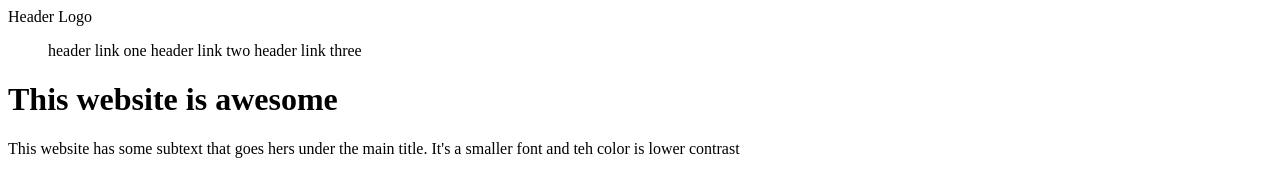
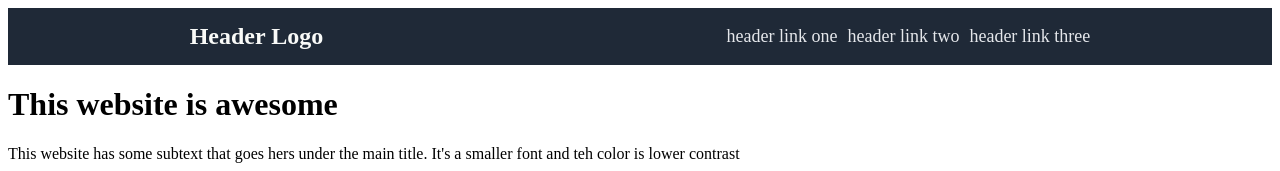
Before and after one commit to kriscodesstuff/landing-page, a plain HTML site: page index.html in a window 1280 px wide. Shown: the top 171 px of the page. Drawn offline with Linux system fonts and the light colour scheme.

Commit message:
Style navbar

```diff
--- a/index.html
+++ b/index.html
@@ -5,15 +5,16 @@
     <meta http-equiv="X-UA-Compatible" content="IE=edge">
     <meta name="viewport" content="width=device-width, initial-scale=1.0">
     <title>Landing Page</title>
+    <link rel="stylesheet" href="style.css">
 </head>
 <body>
 <div class="container">
     <nav>
         <div class="header">Header Logo</div>
         <ul>
-            <a>header link one</a>
-            <a>header link two</a>
-            <a>header link three</a>
+            <li><a>header link one</a></li>
+            <li><a>header link two</a></li>
+            <li><a>header link three</a></li>
         </ul>
     </nav>
 
@@ -67,6 +68,5 @@
 
 </div>
 
-
 </body>
 </html>
--- a/style.css
+++ b/style.css
@@ -0,0 +1,21 @@
+nav{
+    background-color: #1F2937;
+    display: flex;
+    color: white;
+    justify-content: space-around;
+    align-items: center;
+    font-size: 18px;
+    color: #E5E7EB;
+}
+
+.header{
+    font-weight: bold;
+    font-size: 24px;
+    color: #F9FAF8;
+}
+
+nav ul{
+    display: flex;
+    list-style: none;
+    gap: 10px;
+}
```
